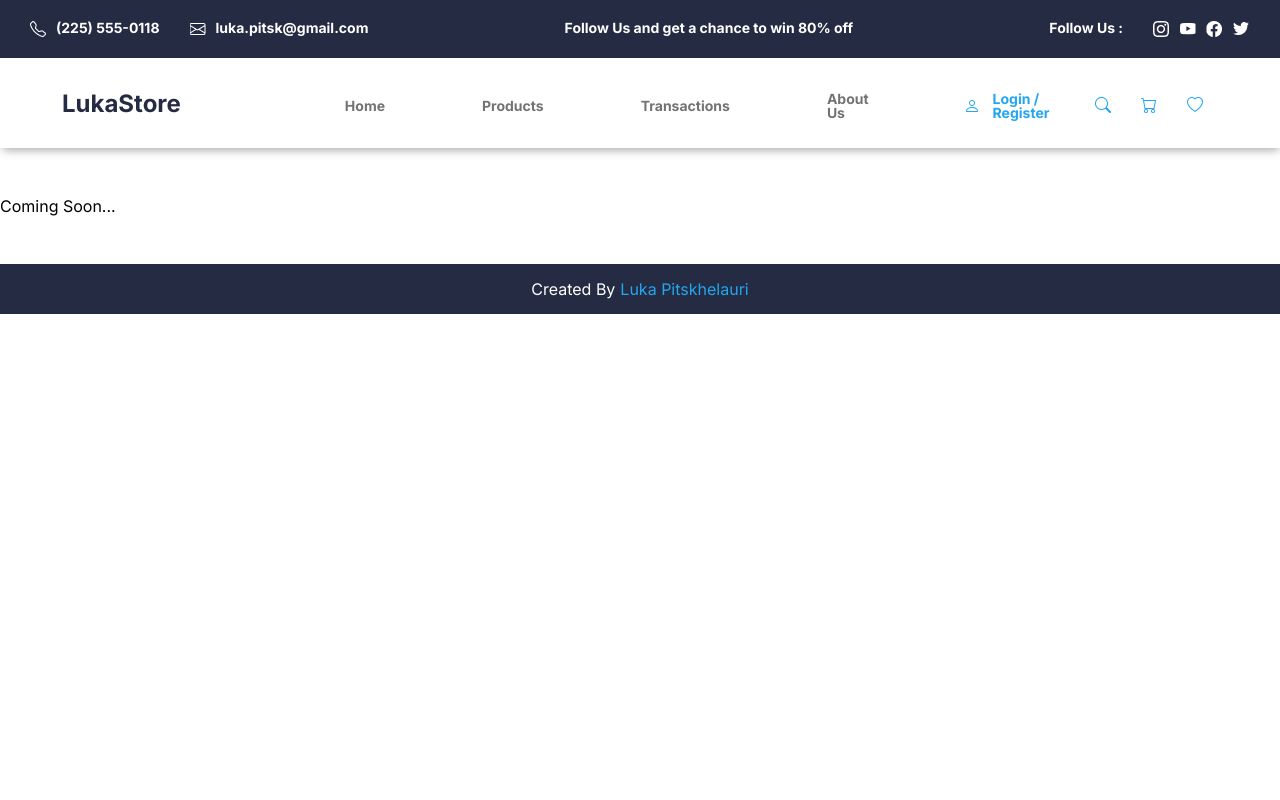
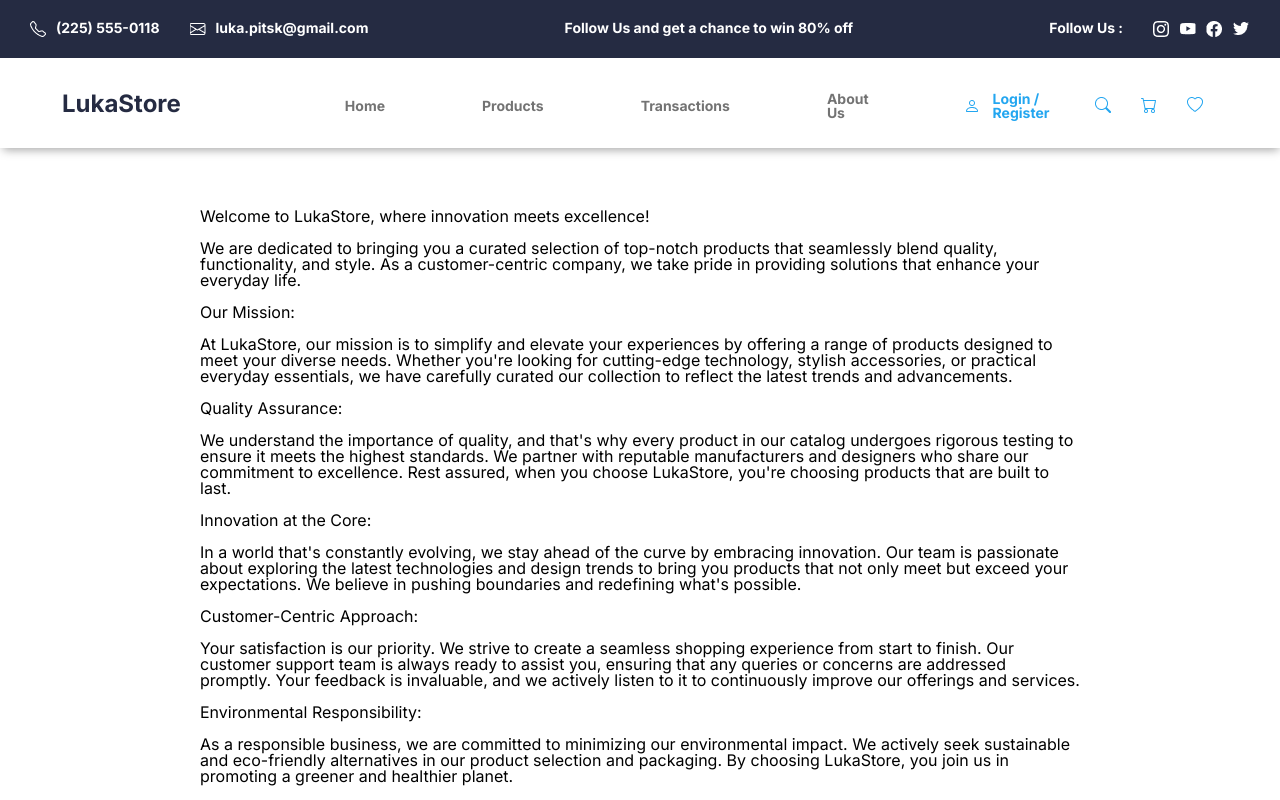
Before and after one commit to lukaoes/products-react-ts, a React (Create React App) app: page /about in a window 1280 px wide. Shown: the top 800 px of the page. Built offline with nearby package versions, Linux system fonts and the light colour scheme.

Commit message:
Add about page

```diff
--- /dev/null
+++ b/src/components/pages/about/about.styled.ts
@@ -0,0 +1,7 @@
+import styled from "styled-components";
+
+export const AboutDiv = styled.div`
+    max-width: 900px;
+    margin: 0 auto;
+    padding: 10px;
+`
--- a/src/components/pages/about/index.tsx
+++ b/src/components/pages/about/index.tsx
@@ -1,9 +1,38 @@
+import { AboutDiv } from "./about.styled"
+
 const About = () => {
 
     return (
-        <div>
-            Coming Soon...
-        </div>
+        <AboutDiv>
+            Welcome to LukaStore, where innovation meets excellence! <br /> <br /> We are dedicated to bringing you a curated selection of top-notch products that seamlessly blend quality, functionality, and style. As a customer-centric company, we take pride in providing solutions that enhance your everyday life.
+            <br />
+            <br />
+            Our Mission: <br /><br />
+            At LukaStore, our mission is to simplify and elevate your experiences by offering a range of products designed to meet your diverse needs. Whether you're looking for cutting-edge technology, stylish accessories, or practical everyday essentials, we have carefully curated our collection to reflect the latest trends and advancements.
+            <br />
+            <br />
+            Quality Assurance:<br /><br />
+            We understand the importance of quality, and that's why every product in our catalog undergoes rigorous testing to ensure it meets the highest standards. We partner with reputable manufacturers and designers who share our commitment to excellence. Rest assured, when you choose LukaStore, you're choosing products that are built to last.
+            <br />
+            <br />
+            Innovation at the Core:<br /><br />
+            In a world that's constantly evolving, we stay ahead of the curve by embracing innovation. Our team is passionate about exploring the latest technologies and design trends to bring you products that not only meet but exceed your expectations. We believe in pushing boundaries and redefining what's possible.
+            <br />
+            <br />
+            Customer-Centric Approach:<br /><br />
+            Your satisfaction is our priority. We strive to create a seamless shopping experience from start to finish. Our customer support team is always ready to assist you, ensuring that any queries or concerns are addressed promptly. Your feedback is invaluable, and we actively listen to it to continuously improve our offerings and services.
+            <br />
+            <br />
+            Environmental Responsibility:<br /><br />
+            As a responsible business, we are committed to minimizing our environmental impact. We actively seek sustainable and eco-friendly alternatives in our product selection and packaging. By choosing LukaStore, you join us in promoting a greener and healthier planet.
+            <br />
+            <br />
+            Join the LukaStore Community:<br /><br />
+            We believe in the power of community, and we invite you to join our ever-growing family of satisfied customers. Follow us on social media to stay updated on the latest releases, promotions, and to connect with like-minded individuals who share a passion for quality and innovation.
+            <br />
+            <br />
+            Thank you for choosing LukaStore. We look forward to being a part of your journey and providing you with exceptional products that enrich your lifestyle. Explore our catalog and discover a world of possibilities!
+        </AboutDiv>
     )
 }
 
```
